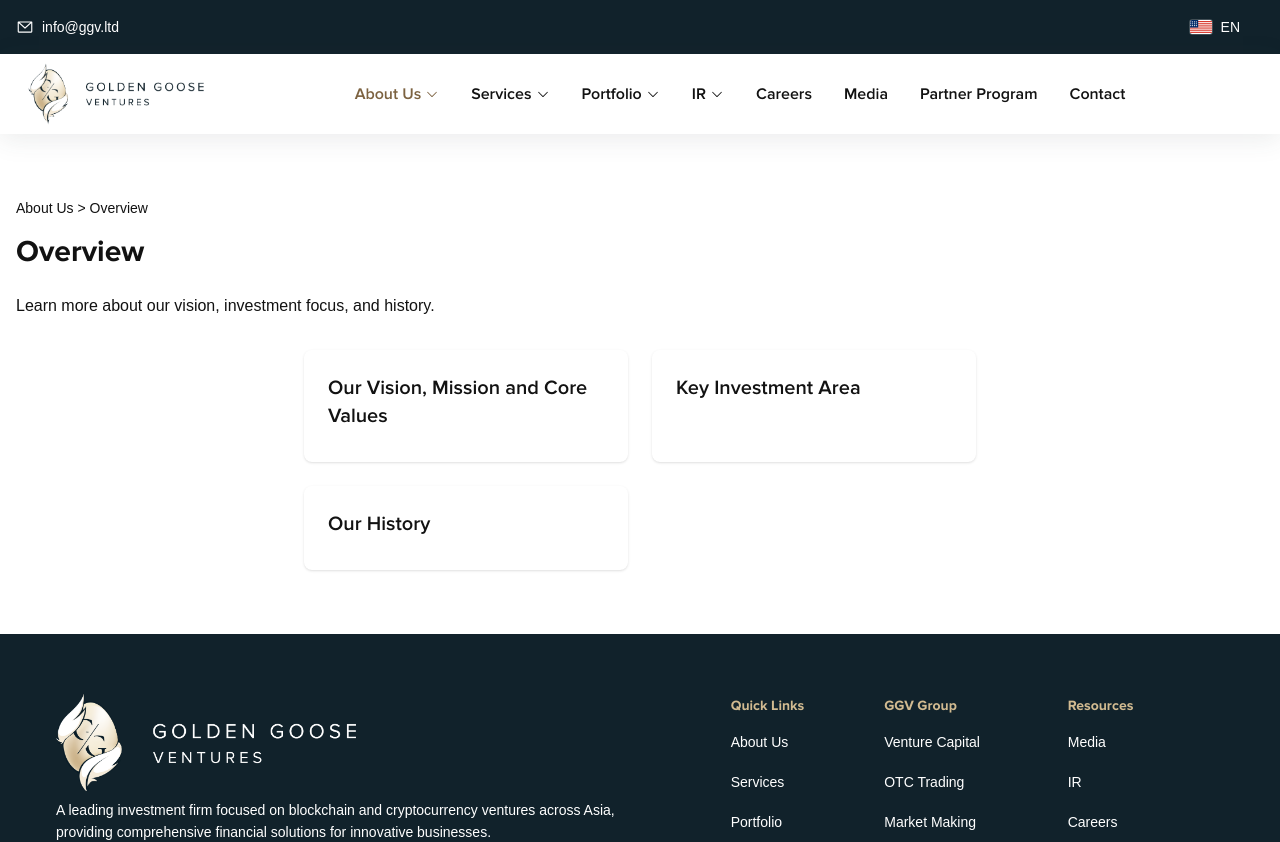
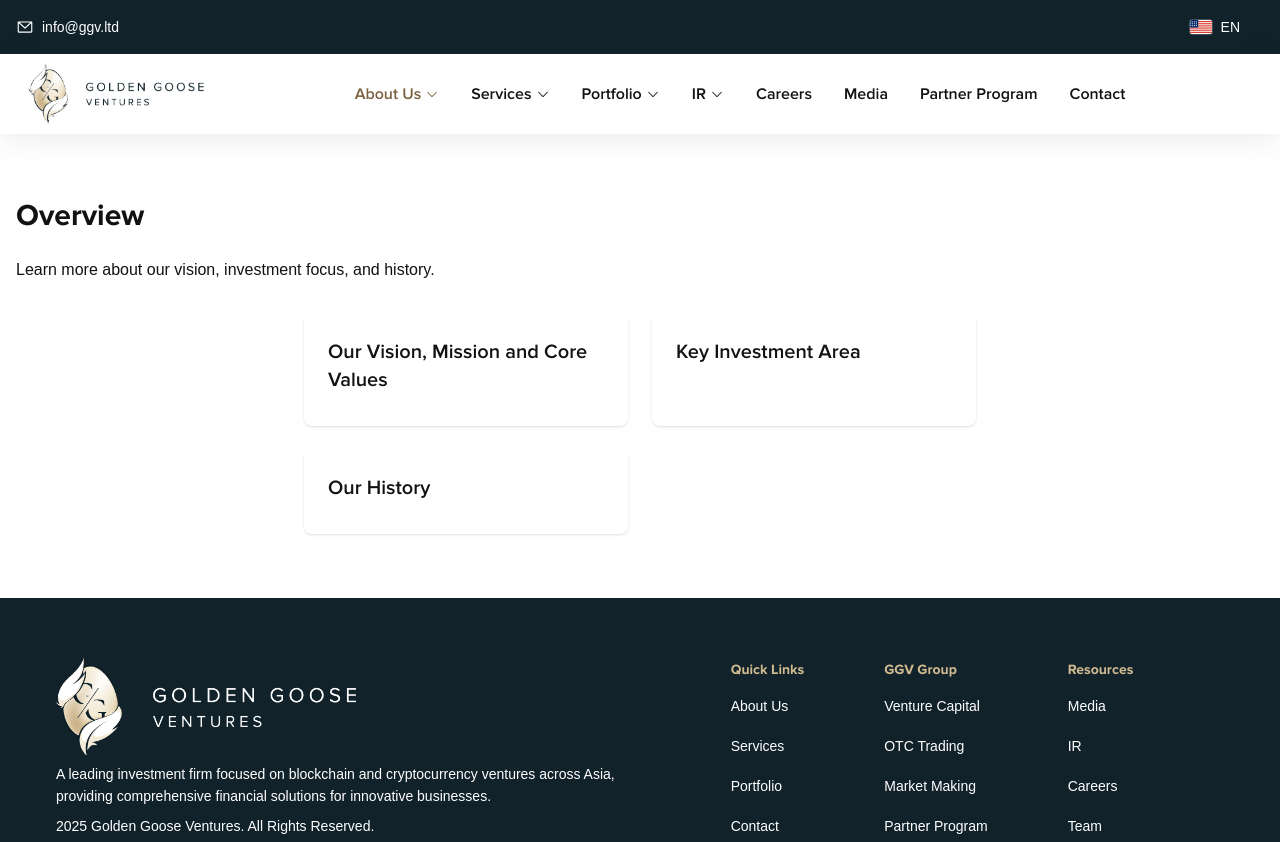
Before and after one commit to petaniweb-tech/golden-goose-ventures, a Next.js app: page /en/about/overview in a window 1280 px wide. Shown: the top 842 px of the page. Built offline with nearby package versions, Linux system fonts and the light colour scheme; a web font is replaced by a local one.

Commit message:
fix: remove breadcrumb item in about us pages

```diff
--- a/src/app/[locale]/about/market-making/page.tsx
+++ b/src/app/[locale]/about/market-making/page.tsx
@@ -9,14 +9,6 @@
 export default function TeamPage() {
   return (
     <>
-      <div className="container mx-auto px-4 py-4">
-        <nav className="mb-4 text-sm">
-          <Link href="/about" className="text-blue-600 hover:underline">
-            About Us
-          </Link>{" "}
-          &gt; OTC / Market Making
-        </nav>
-      </div>
       <BreadcrumbItem
         link="OTC / Market Making"
         img="/images/banner/about1.png"
--- a/src/app/[locale]/about/overview/page.tsx
+++ b/src/app/[locale]/about/overview/page.tsx
@@ -8,15 +8,6 @@
   const { locale } = useTranslation();
   return (
     <div className="container mx-auto px-4 py-16">
-      <nav className="mb-4 text-sm">
-        <Link
-          href={`/${locale}/about`}
-          className="text-blue-600 hover:underline"
-        >
-          About Us
-        </Link>{" "}
-        &gt; Overview
-      </nav>
       <h1 className="text-3xl font-bold mb-6">Overview</h1>
       <p className="mb-8">
         Learn more about our vision, investment focus, and history.
--- a/src/app/[locale]/about/structure/page.tsx
+++ b/src/app/[locale]/about/structure/page.tsx
@@ -7,14 +7,14 @@
 export default function CorporateStructure() {
   return (
     <>
-      <div className="container mx-auto px-4 py-4">
+      {/* <div className="container mx-auto px-4 py-4">
         <nav className="mb-4 text-sm">
           <Link href="/about" className="text-blue-600 hover:underline">
             About Us
           </Link>{" "}
           &gt; Corporate Structure
         </nav>
-      </div>
+      </div> */}
       <BreadcrumbItem
         link="Corporate Structure"
         img="/images/banner/about1.png"
@@ -34,7 +34,7 @@
             crypto investments.
           </p>
 
-          <div className="bg-gray-50 p-8 rounded-lg mb-12">
+          {/* <div className="bg-gray-50 p-8 rounded-lg mb-12">
             <h3 className="text-xl font-semibold mb-4">Organizational Chart</h3>
             <div className="w-full bg-white flex items-center justify-center mb-4">
               <Image
@@ -49,7 +49,7 @@
               The structure below ensures clear lines of responsibility, risk
               isolation, and global operational reach.
             </p>
-          </div>
+          </div> */}
 
           <div className="grid grid-cols-1 md:grid-cols-2 gap-8 mb-12">
             {/* 1. Holding Company */}
--- a/src/app/[locale]/about/team/page.tsx
+++ b/src/app/[locale]/about/team/page.tsx
@@ -9,15 +9,6 @@
 export default function TeamPage() {
   return (
     <>
-      <div className="container mx-auto px-4 py-4">
-        <nav className="mb-4 text-sm">
-          <Link href="/about" className="text-blue-600 hover:underline">
-            About Us
-          </Link>{" "}
-          &gt; Our Team
-        </nav>
-      </div>
-
       <BreadcrumbItem
         link="Our Team"
         img="/images/banner/about1.png"
--- a/src/app/[locale]/about/venture-builder/page.tsx
+++ b/src/app/[locale]/about/venture-builder/page.tsx
@@ -9,15 +9,6 @@
 export default function VentureBuilderPage() {
   return (
     <>
-      <div className="container mx-auto px-4 py-4">
-        <nav className="mb-4 text-sm">
-          <Link href="/about" className="text-blue-600 hover:underline">
-            About Us
-          </Link>{" "}
-          &gt; Venture Builder
-        </nav>
-      </div>
-
       <BreadcrumbItem
         link="Venture Builder"
         img="/images/banner/about1.png"
--- a/src/app/[locale]/about/venture-capital/page.tsx
+++ b/src/app/[locale]/about/venture-capital/page.tsx
@@ -9,14 +9,6 @@
 export default function VentureCapitalPage() {
   return (
     <>
-      <div className="container mx-auto px-4 py-4">
-        <nav className="mb-4 text-sm">
-          <Link href="/about" className="text-blue-600 hover:underline">
-            About Us
-          </Link>{" "}
-          &gt; Venture Capital
-        </nav>
-      </div>
       <BreadcrumbItem
         link="Venture Capital"
         img="/images/banner/about1.png"
--- a/src/components/Breadcrumb/BreadcrumbItem.tsx
+++ b/src/components/Breadcrumb/BreadcrumbItem.tsx
@@ -14,20 +14,23 @@
     return (
       <div className="breadcrumb-block w-full lg:h-[400px] sm:h-[360px] h-[320px] relative">
         <div className="bg-img w-full h-full absolute top-0 left-0 z-[-1]">
-                <Image src={img} width={4000} height={3000} alt="banner" className="w-full h-full object-cover" />
+          <Image
+            src={img}
+            width={4000}
+            height={3000}
+            alt="banner"
+            className="w-full h-full object-cover"
+          />
         </div>
         <div className="container relative h-full flex items-center">
-                <div className="heading-nav flex items-center gap-1 absolute top-8 left-4 py-1.5 px-4 rounded-full bg-line">
-                    <Link className="hover:underline caption1 text-white" href="/">Home</Link>
-                    <Icon.CaretDoubleRight className="text-white" />
-                    <div className="caption1 text-white">{link}</div>
-                </div>
           <div className="text-nav xl:w-1/2 md:w-3/5">
             <div className="heading3 text-white">{title}</div>
-                    <div className="sub-heading mt-4 text-white font-normal">{desc}</div>
+            <div className="sub-heading mt-4 text-white font-normal">
+              {desc}
             </div>
           </div>
         </div>
-    )
+      </div>
+    );
 }
 export default BreadcrumbItem
```
Lines whose indentation alone changed are shown as unchanged.
